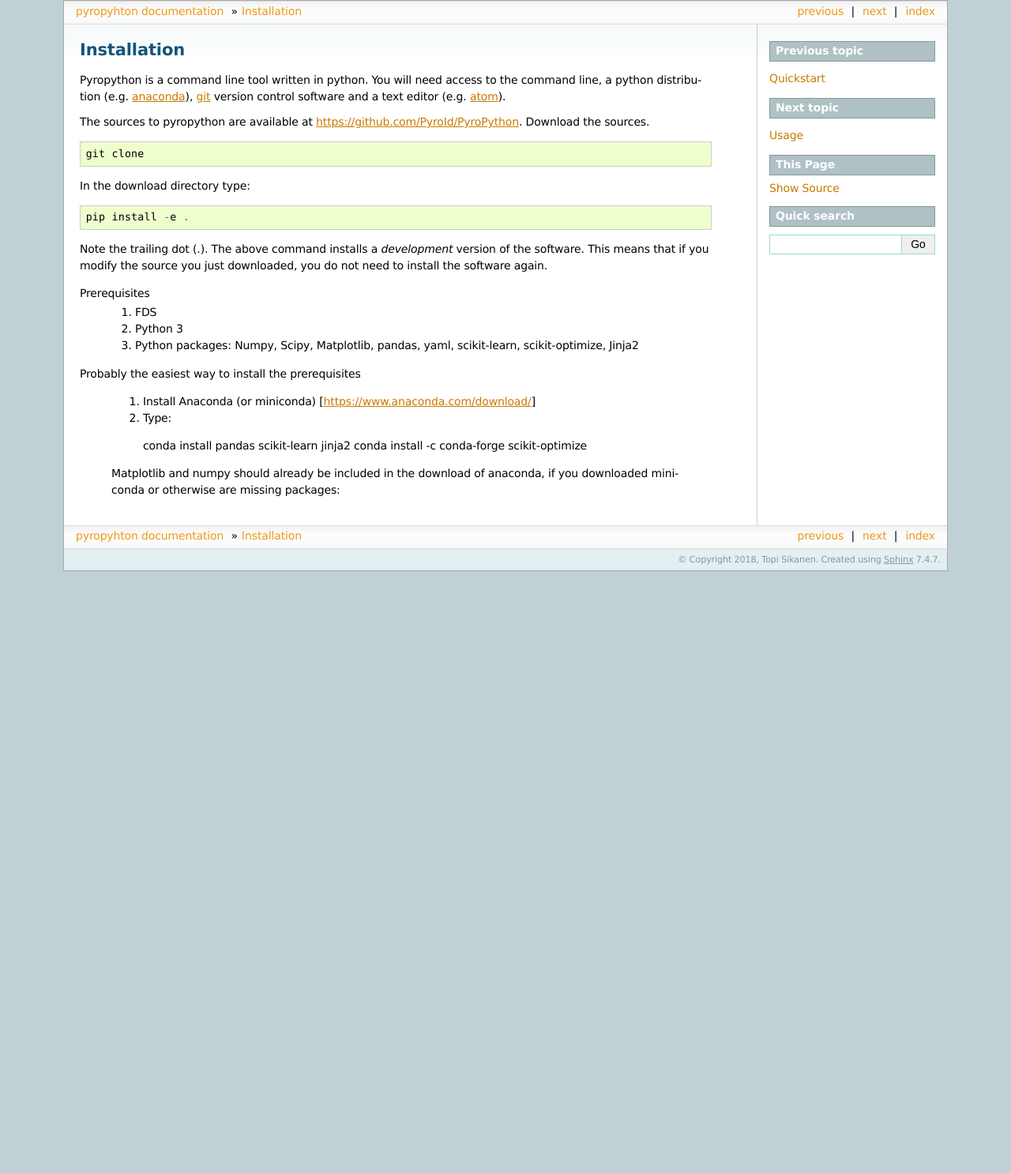
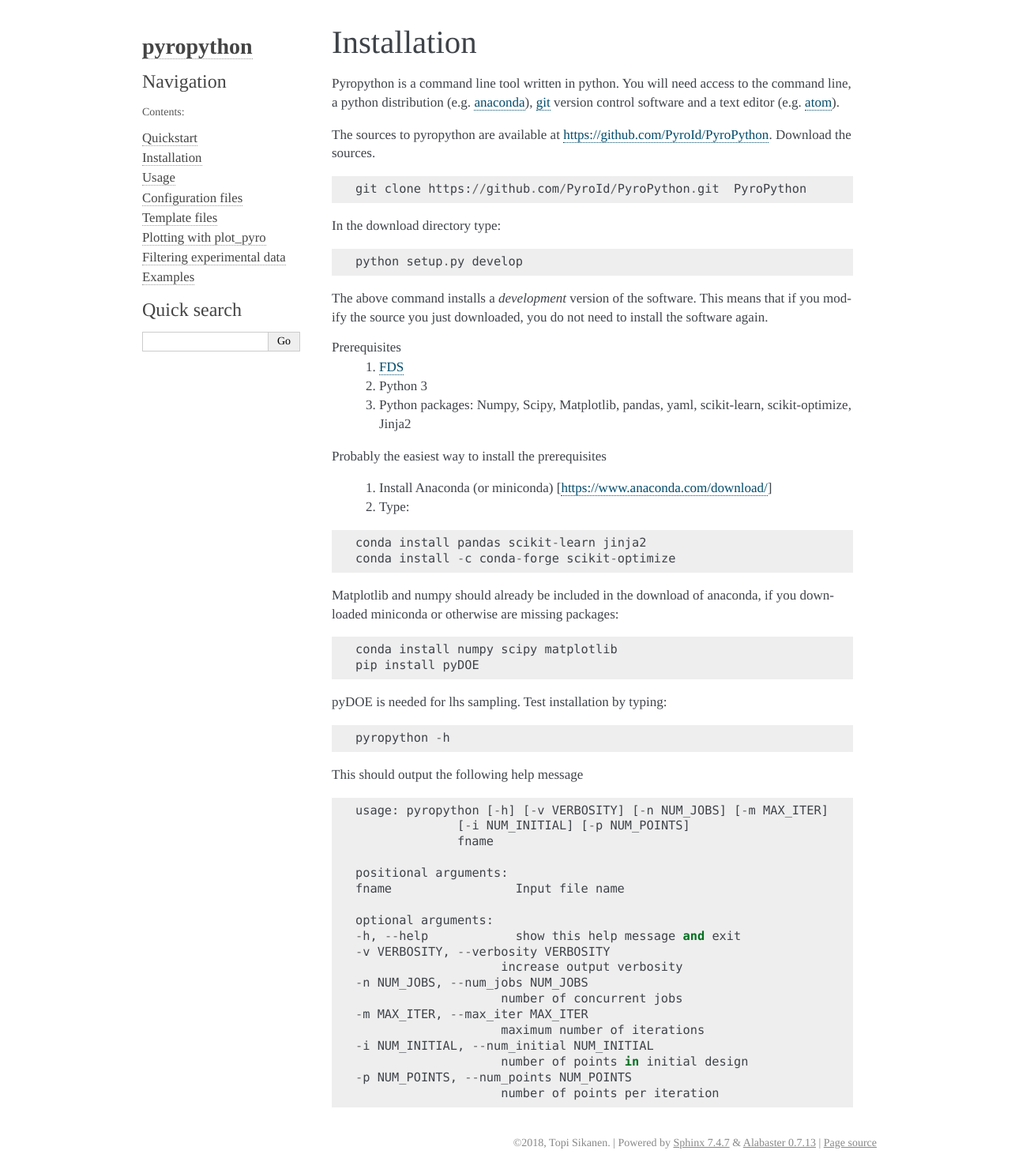
Before and after one commit to PyroId/PyroPython, a Sphinx documentation site: the page built from docs/installation.rst, in a window 1280 px wide. Shown: the whole page at 79% size. Built offline with Sphinx 7.4.7, drawn with Linux system fonts in a browser that asks for light colours; formulas are drawn with MathJax 3; before the commit the page ends 900 px from its top, so only the background shows below that.

Commit message:
More docs

```diff
--- a/docs/conf.py
+++ b/docs/conf.py
@@ -20,7 +20,7 @@
 # -- Project information -----------------------------------------------------
 
 
-project = 'pyropyhton'
+project = 'pyropython'
 copyright = '2018, Topi Sikanen'
 author = 'Topi Sikanen'
 
@@ -83,14 +83,16 @@ pygments_style = 'sphinx'
 # The theme to use for HTML and HTML Help pages.  See the documentation for
 # a list of builtin themes.
 #
-html_theme = "sphinxdoc"
+html_theme = "alabaster"
 
 
 # Theme options are theme-specific and customize the look and feel of a theme
 # further.  For a list of options available for each theme, see the
 # documentation.
 #
-html_theme_options = {}
+html_theme_options = {
+    'font_family': 'times'
+}
 
 # Add any paths that contain custom static files (such as style sheets) here,
 # relative to this directory. They are copied after the builtin static files,
@@ -107,11 +109,19 @@ html_static_path = ['_static']
 #
 # html_sidebars = {}
 
+html_sidebars = {
+    '**': [
+        'about.html',
+        'navigation.html',
+        'relations.html',
+        'searchbox.html'
+    ]
+}
 
 # -- Options for HTMLHelp output ---------------------------------------------
 
 # Output file base name for HTML help builder.
-htmlhelp_basename = 'pyropyhtondoc'
+htmlhelp_basename = 'pyropythondoc'
 
 
 # -- Options for LaTeX output ------------------------------------------------
@@ -138,7 +148,7 @@ latex_elements = {
 # (source start file, target name, title,
 #  author, documentclass [howto, manual, or own class]).
 latex_documents = [
-    (master_doc, 'pyropyhton.tex', 'pyropyhton Documentation',
+    (master_doc, 'pyropython.tex', 'pyropython Documentation',
      'Topi Sikanen', 'manual'),
 ]
 
@@ -148,7 +158,7 @@ latex_documents = [
 # One entry per manual page. List of tuples
 # (source start file, name, description, authors, manual section).
 man_pages = [
-    (master_doc, 'pyropyhton', 'pyropyhton Documentation',
+    (master_doc, 'pyropython', 'pyropython Documentation',
      [author], 1)
 ]
 
@@ -159,8 +169,8 @@ man_pages = [
 # (source start file, target name, title, author,
 #  dir menu entry, description, category)
 texinfo_documents = [
-    (master_doc, 'pyropyhton', 'pyropyhton Documentation',
-     author, 'pyropyhton', 'One line description of project.',
+    (master_doc, 'pyropython', 'pyropython Documentation',
+     author, 'pyropython', 'One line description of project.',
      'Miscellaneous'),
 ]
 
--- a/docs/examples.rst
+++ b/docs/examples.rst
@@ -1,3 +1,5 @@
 ========
 Examples
 ========
+
+This describes the examples available in the `examples`_ directory
--- /dev/null
+++ b/docs/filters.rst
@@ -0,0 +1,3 @@
+===========================
+Filtering experimental data
+===========================
--- a/docs/installation.rst
+++ b/docs/installation.rst
@@ -13,38 +13,68 @@ The sources to pyropython are available at https://github.com/PyroId/PyroPython.
 Download the sources.
 ::
 
-    git clone
+    git clone https://github.com/PyroId/PyroPython.git  PyroPython
 
 In the download directory type:
 ::
 
-    pip install -e .
+    python setup.py develop
 
-Note the trailing dot (.). The above command installs a *development* version of the software.
-This means that if you modify the source you just downloaded, you do not need to install the software again.
+The above command installs a *development* version of the software. This
+means that if you modify the source you just downloaded, you do not need
+to install the software again.
 
 Prerequisites
-    1. FDS
+    1. `FDS`_
     2. Python 3
     3. Python packages: Numpy, Scipy, Matplotlib, pandas, yaml, scikit-learn, scikit-optimize, Jinja2
+
+
+.. _FDS: https://pages.nist.gov/fds-smv/
 
 Probably the easiest way to install the prerequisites
 
     1. Install Anaconda (or miniconda) [https://www.anaconda.com/download/]
     2. Type:
 
-..
+::
 
         conda install pandas scikit-learn jinja2
         conda install -c conda-forge scikit-optimize
 
-    Matplotlib and numpy should already be included in the download of anaconda, if you downloaded miniconda or otherwise are missing packages:
+Matplotlib and numpy should already be included in the download of anaconda, if you downloaded miniconda or otherwise are missing packages:
 
-..
+::
+
         conda install numpy scipy matplotlib
         pip install pyDOE
 
-    pyDOE is needed for lhs sampling. Test installation by typing:
+pyDOE is needed for lhs sampling. Test installation by typing:
 
-..
+::
+
      pyropython -h
+
+This should output the following help message
+
+::
+
+    usage: pyropython [-h] [-v VERBOSITY] [-n NUM_JOBS] [-m MAX_ITER]
+                  [-i NUM_INITIAL] [-p NUM_POINTS]
+                  fname
+
+    positional arguments:
+    fname                 Input file name
+
+    optional arguments:
+    -h, --help            show this help message and exit
+    -v VERBOSITY, --verbosity VERBOSITY
+                        increase output verbosity
+    -n NUM_JOBS, --num_jobs NUM_JOBS
+                        number of concurrent jobs
+    -m MAX_ITER, --max_iter MAX_ITER
+                        maximum number of iterations
+    -i NUM_INITIAL, --num_initial NUM_INITIAL
+                        number of points in initial design
+    -p NUM_POINTS, --num_points NUM_POINTS
+                        number of points per iteration
--- /dev/null
+++ b/docs/plots.rst
@@ -0,0 +1,60 @@
+=======================
+Plotting with plot_pyro
+=======================
+Pyropython contains a rudimentary plotting tool to quickly inspect the
+experimental data, simulation results and goodness of fit. If you installed
+the package using **pip**, you can get the plots by typing
+
+::
+
+    plot_pyro config.yml
+
+The plots are defined in the **config.yml** file under the **plots** keyword.
+
+
+.. code-block:: yaml
+
+    plots:
+        plotname: {variables:
+                   labels:
+                   type:
+                   ylabel:
+                   xlabel:
+                  }
+
+.. py:module:: plots
+
+.. py:data:: plotname
+
+            Name of the plotfile. This willcreate a file named "plotname.pdf" in
+            Figs/ or CASENAME_Figs/.
+
+            .. py:data:: variables
+
+                    Variables to be plotted. The variable names are the same as
+                    those listed under *simulation* and *experiment* keywords
+
+            .. py:data:: labels
+
+                    LAbels for the legend of the plot. For comparison plots,
+                    the labels will be appended with "exp" and "sim" for
+                    experimental data and simulation results, respectively
+
+            .. py:data:: type
+
+                    Type of plot. Choices are "comparison", "simulation" and
+                    "experimental". Comparison plots a comparison of
+                    the simulation results in Best/ (or CASENAME/) folder with
+                    experimental data. PLot type "simulation" plots only the
+                    simulation data. This is useful for checking gradient
+                    calculation etc. Plot type "experimental" plots the raw
+                    experimental data together with the filtered version. Useful
+                    for checking filtering ad other  transformations.
+
+            .. py:data:: xlabel
+
+                    Label for the x-axis of the plot.
+
+            .. py:data:: ylabel
+
+                    Label for the y-axis of the plot.
--- a/docs/quickstart.rst
+++ b/docs/quickstart.rst
@@ -1,3 +1,6 @@
 ============
 Quickstart
 ============
+
+If you are well versed in python and associated ecosystems. The following
+steps should get you up and running in no time.
--- a/docs/templates.rst
+++ b/docs/templates.rst
@@ -0,0 +1,63 @@
+==============
+Template files
+==============
+
+In additon to the configuration file, template file(s) are also needed.
+These should be valid `Jinja2`_  templates that produce FDS files.
+
+.. _Jinja2:  http://jinja.pocoo.org/docs/2.10/
+
+The Variables that are to be optimized shall be replaced with {{variable name}}
+(i.e. the variable name surrounded by double curly brackets). For example, it the
+variables are defined in the yaml file as:
+
+.. code-block:: yaml
+
+    variables:
+              VAR1: [ 0.1, 0.5]
+
+
+The variable is entered into the template in the following manner::
+
+
+    &MATL ID="ACME STUFF"
+          DENSITY=100
+          CONDUCTIVITY = {{VAR1}}
+          SPECIFIC_HEAT=1
+
+
+The input file is actually a Jinja2 template ([http://jinja.pocoo.org/]).
+This allows one to create various constructs such as create ramps from parametrized
+curves as follows
+
+ config.yml:
+
+.. code-block:: yaml
+
+    variables:
+              a: [ 0.1, 0.5]
+              b: [ 0.1, 0.5]
+
+
+template.fds::
+
+    {% for number in range(0,600,100) %}
+      &RAMP ID="CP" , T={{number}} F={{a*number**2+b}}/
+    {% endfor %}
+
+
+The for loop above  generates a RAMP from 0 to 600 with step size 100 using
+ramp values calculated from second degree polynomial with parameters a and b.
+For example, with parameters a=0.01 and b=2 the ramp resulting file will contain::
+
+
+        &RAMP ID="CP" , T=0 F=2.0/
+        &RAMP ID="CP" , T=100 F=102.0/
+        &RAMP ID="CP" , T=200 F=402.0/
+        &RAMP ID="CP" , T=300 F=902.0/
+        &RAMP ID="CP" , T=400 F=1602.0/
+        &RAMP ID="CP" , T=500 F=2502.0/
+
+
+The jinja2 templates can also contain logic blocks etc. Read more form `Jinja2`_
+documentation. And see the `examples <https://github.com/PyroId/PyroPython/tree/master/examples>`_ directory for examples.
```
Also changed, not shown: docs/configuration.rst (+11 -3 lines), docs/index.rst (+10 -6 lines).
